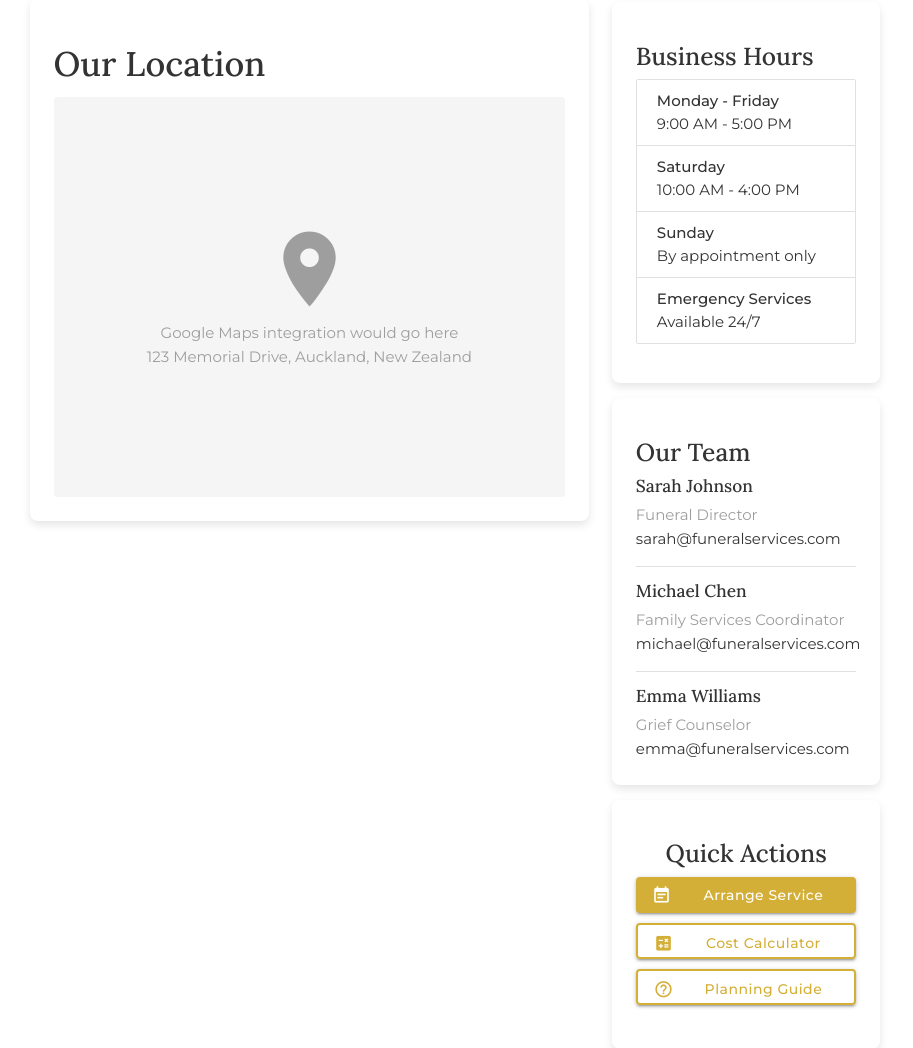
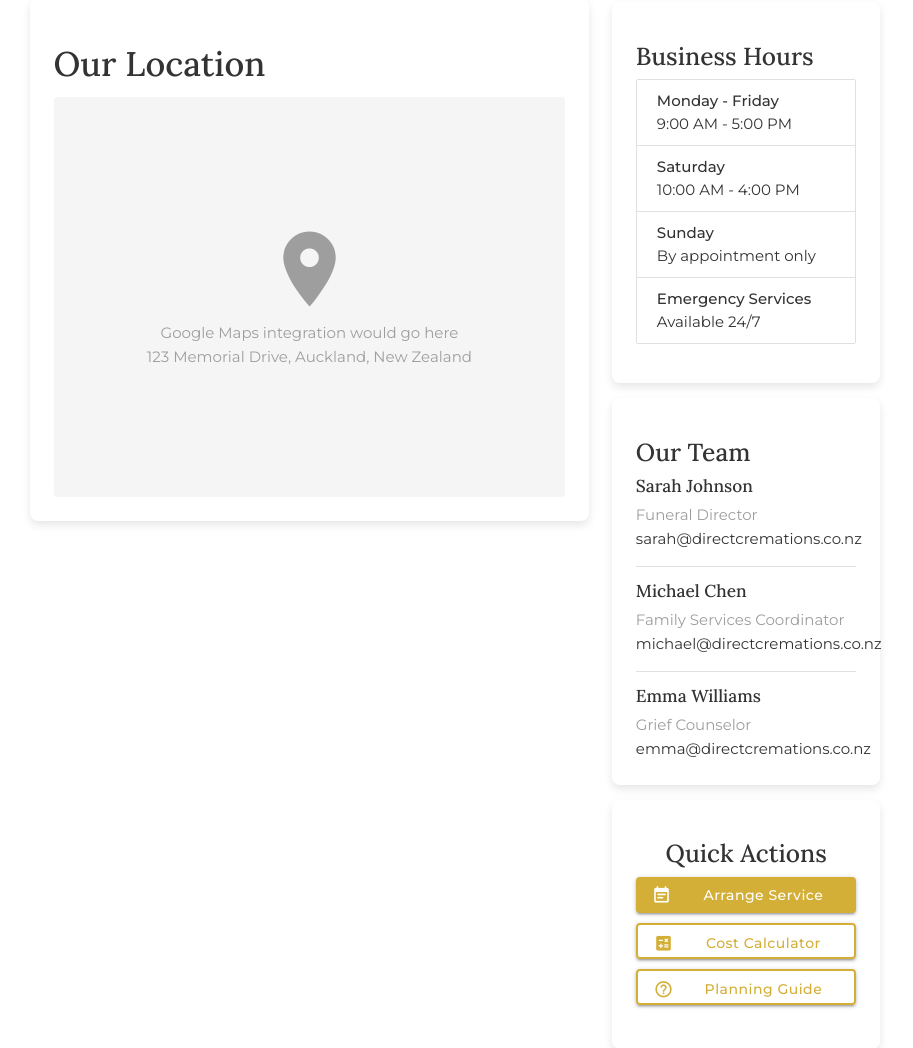
Before and after one commit to christopherece/directcremations_prj, a Django app: page /contact/ in a window 1280 px wide. Shown: the part 771-1819 px from the top of the page, without its empty margins (185-1098 px from the left). Run offline with Django 4.2, Linux system fonts and the light colour scheme; parts of the project's set-up code (start-up, migrations or seed data) failed here and were passed over.

Commit message:
Modified CSRF

```diff
--- a/funeralsite/settings.py
+++ b/funeralsite/settings.py
@@ -15,6 +15,7 @@ SECRET_KEY = 'django-insecure-your-secret-key-here-change-in-production'
 DEBUG = True
 
 ALLOWED_HOSTS = ['192.168.10.250','localhost', '127.0.0.1', '*','directcremations.co.nz','www.directcremations.co.nz']
+CSRF_TRUSTED_ORIGINS = ['https://directcremations.topitsolutions.co.nz','http://directcremations.topitsolutions.co.nz','https://www.directcremations.co.nz','http://www.directcremations.co.nz']
 
 # Application definition
 INSTALLED_APPS = [
--- a/templates/main/contact.html
+++ b/templates/main/contact.html
@@ -132,7 +132,7 @@
                         <div class="team-member">
                             <h6>Sarah Johnson</h6>
                             <p class="grey-text">Funeral Director</p>
-                            <p>sarah@funeralservices.com</p>
+                            <p>sarah@directcremations.co.nz</p>
                         </div>
 
                         <div class="divider" style="margin: 15px 0;"></div>
@@ -140,7 +140,7 @@
                         <div class="team-member">
                             <h6>Michael Chen</h6>
                             <p class="grey-text">Family Services Coordinator</p>
-                            <p>michael@funeralservices.com</p>
+                            <p>michael@directcremations.co.nz</p>
                         </div>
 
                         <div class="divider" style="margin: 15px 0;"></div>
@@ -148,7 +148,7 @@
                         <div class="team-member">
                             <h6>Emma Williams</h6>
                             <p class="grey-text">Grief Counselor</p>
-                            <p>emma@funeralservices.com</p>
+                            <p>emma@directcremations.co.nz</p>
                         </div>
                     </div>
                 </div>
```
